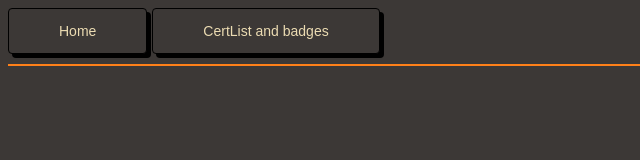
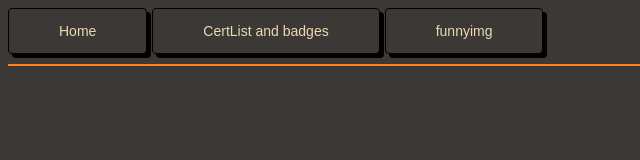
Before and after one commit to Halwolfie/Halwolfie.github.io, a plain HTML site: page certlist.html in a window 1280 px wide. Shown: the whole page, without its empty margins (0-640 px from the left). Drawn offline with Linux system fonts and the light colour scheme.

Commit message:
Update certlist.html

```diff
--- a/certlist.html
+++ b/certlist.html
@@ -13,6 +13,7 @@
     <div class="top">
       <button class="button" onclick="location.href = 'index.html';">Home</button>
       <button class="button" onclick="location.href = 'certlist.html';">CertList and badges</button>
+      <button class="button" onclick="location.href = 'certlist.html';">funnyimg</button>
     </div>
 
   </body>
```
